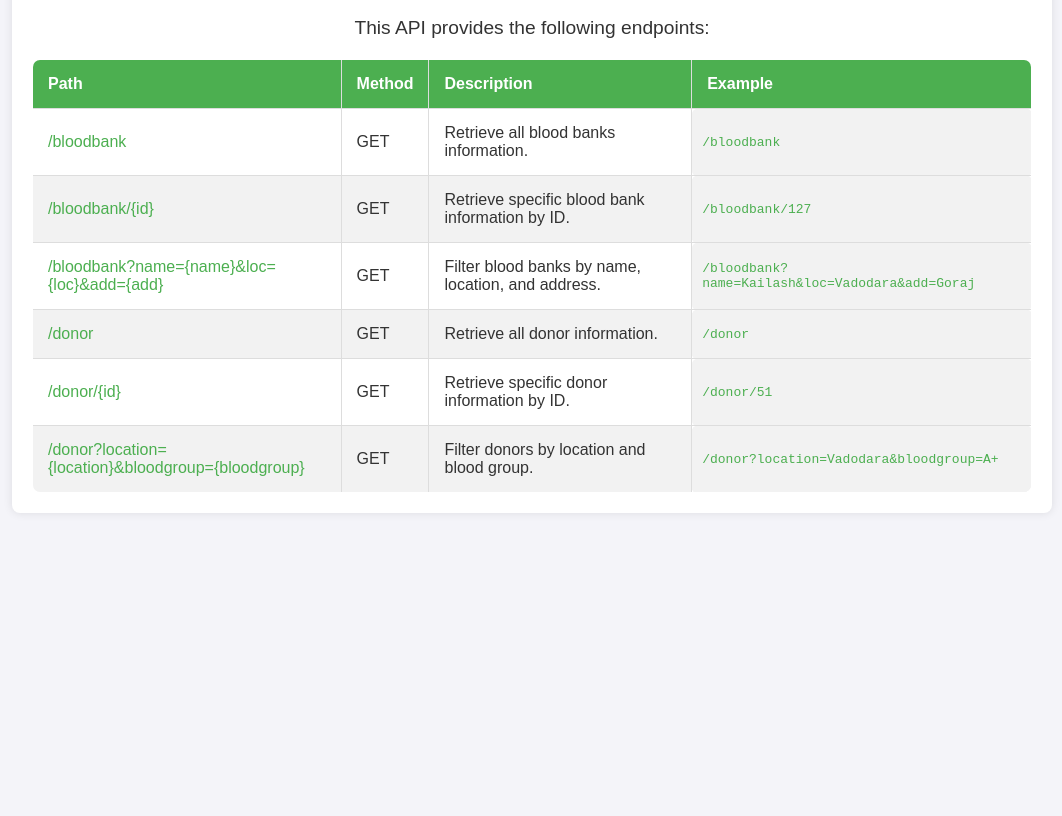
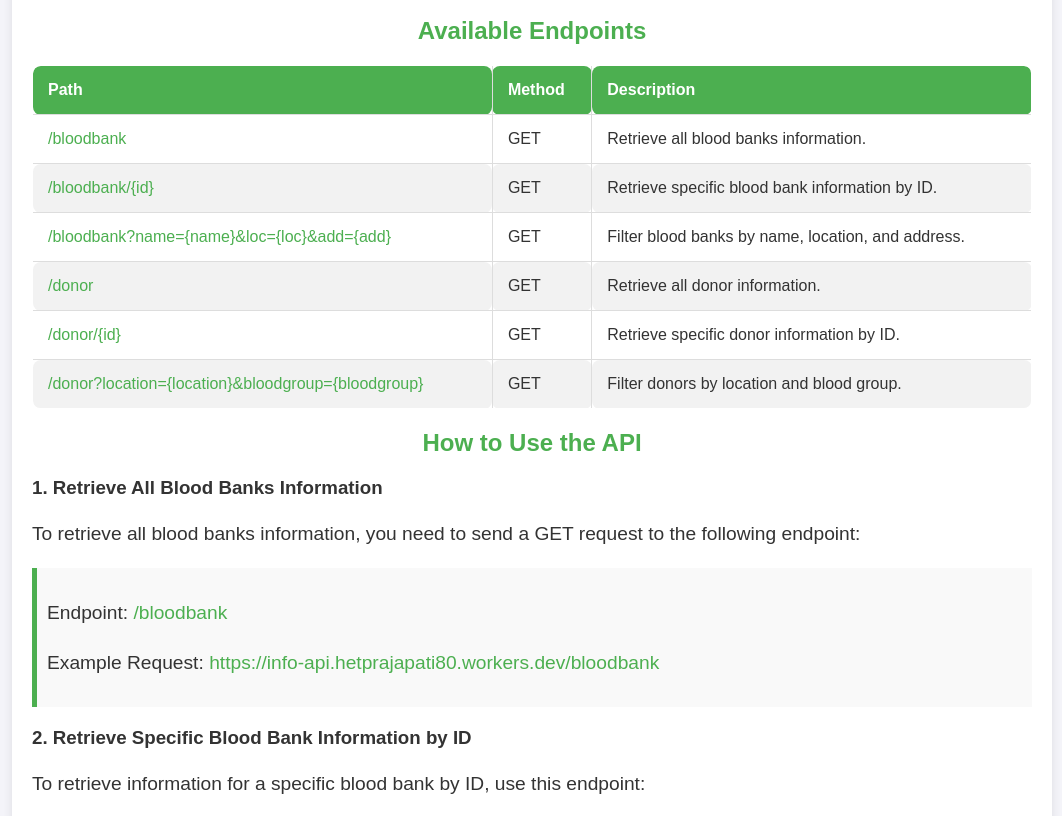
Before and after one commit to prajapatihet/hospitalinfo-api, a plain HTML site: page index.html in a window 1280 px wide. Shown: the part 121-937 px from the top of the page, without its empty margins (108-1170 px from the left). Before the commit the page ends 800 px from the top, so only its background shows below. Drawn offline with Linux system fonts and the light colour scheme.

Commit message:
Update index.html

```diff
--- a/index.html
+++ b/index.html
@@ -19,24 +19,28 @@
             box-shadow: 0 0 10px rgba(0, 0, 0, 0.1);
             border-radius: 8px;
         }
-        h1 {
+        h1, h2 {
             color: #4CAF50;
             text-align: center;
             margin-bottom: 20px;
         }
+        h3 {
+            color: #333;
+            margin-top: 20px;
+        }
         p {
-            text-align: center;
             font-size: 1.2em;
+            line-height: 1.6;
         }
         table {
             width: 100%;
             border-collapse: collapse;
             margin-top: 20px;
-            border-radius: 8px;
-            overflow: hidden;
         }
         table, th, td {
             border: 1px solid #ddd;
+            border-radius: 8px;
+            overflow: hidden;
         }
         th, td {
             padding: 15px;
@@ -49,38 +53,18 @@
         tr:nth-child(even) {
             background-color: #f2f2f2;
         }
-        @media (max-width: 768px) {
-            table, thead, tbody, th, td, tr {
-                display: block;
-                width: 100%;
-            }
-            thead tr {
-                display: none;
-            }
-            tr {
-                margin-bottom: 15px;
-            }
-            td {
-                text-align: right;
-                padding-left: 50%;
-                position: relative;
-            }
-            td::before {
-                content: attr(data-label);
-                position: absolute;
-                left: 0;
-                width: 50%;
-                padding-left: 15px;
-                font-weight: bold;
-                text-align: left;
-            }
-        }
         a {
             color: #4CAF50;
             text-decoration: none;
         }
         a:hover {
             text-decoration: underline;
+        }
+        .instructions {
+            background: #f9f9f9;
+            padding: 10px;
+            border-left: 5px solid #4CAF50;
+            margin-top: 10px;
         }
         .example {
             font-family: monospace;
@@ -94,55 +78,93 @@
 <body>
     <div class="container">
         <h1>API Information</h1>
-        <p>This API provides the following endpoints:</p>
+
+        <h2>Available Endpoints</h2>
         <table>
             <thead>
                 <tr>
                     <th>Path</th>
                     <th>Method</th>
                     <th>Description</th>
-                    <th>Example</th>
                 </tr>
             </thead>
             <tbody>
                 <tr>
-                    <td data-label="Path"><a href="https://info-api.hetprajapati80.workers.dev/bloodbank" target="_blank">/bloodbank</a></td>
-                    <td data-label="Method">GET</td>
-                    <td data-label="Description">Retrieve all blood banks information.</td>
-                    <td data-label="Example" class="example"><a href="https://info-api.hetprajapati80.workers.dev/bloodbank" target="_blank">/bloodbank</a></td>
+                    <td><a href="https://info-api.hetprajapati80.workers.dev/bloodbank" target="_blank">/bloodbank</a></td>
+                    <td>GET</td>
+                    <td>Retrieve all blood banks information.</td>
                 </tr>
                 <tr>
-                    <td data-label="Path"><a href="https://info-api.hetprajapati80.workers.dev/bloodbank/127" target="_blank">/bloodbank/{id}</a></td>
-                    <td data-label="Method">GET</td>
-                    <td data-label="Description">Retrieve specific blood bank information by ID.</td>
-                    <td data-label="Example" class="example"><a href="https://info-api.hetprajapati80.workers.dev/bloodbank/127" target="_blank">/bloodbank/127</a></td>
+                    <td><a href="https://info-api.hetprajapati80.workers.dev/bloodbank/{id}" target="_blank">/bloodbank/{id}</a></td>
+                    <td>GET</td>
+                    <td>Retrieve specific blood bank information by ID.</td>
                 </tr>
                 <tr>
-                    <td data-label="Path"><a href="https://info-api.hetprajapati80.workers.dev/bloodbank?name=Kailash" target="_blank">/bloodbank?name={name}&loc={loc}&add={add}</a></td>
-                    <td data-label="Method">GET</td>
-                    <td data-label="Description">Filter blood banks by name, location, and address.</td>
-                    <td data-label="Example" class="example"><a href="https://info-api.hetprajapati80.workers.dev/bloodbank?name=Kailash&loc=Vadodara&add=Goraj" target="_blank">/bloodbank?name=Kailash&loc=Vadodara&add=Goraj</a></td>
+                    <td><a href="https://info-api.hetprajapati80.workers.dev/bloodbank?name={name}&loc={loc}&add={add}" target="_blank">/bloodbank?name={name}&loc={loc}&add={add}</a></td>
+                    <td>GET</td>
+                    <td>Filter blood banks by name, location, and address.</td>
                 </tr>
                 <tr>
-                    <td data-label="Path"><a href="https://info-api.hetprajapati80.workers.dev/donor" target="_blank">/donor</a></td>
-                    <td data-label="Method">GET</td>
-                    <td data-label="Description">Retrieve all donor information.</td>
-                    <td data-label="Example" class="example"><a href="https://info-api.hetprajapati80.workers.dev/donor" target="_blank">/donor</a></td>
+                    <td><a href="https://info-api.hetprajapati80.workers.dev/donor" target="_blank">/donor</a></td>
+                    <td>GET</td>
+                    <td>Retrieve all donor information.</td>
                 </tr>
                 <tr>
-                    <td data-label="Path"><a href="https://info-api.hetprajapati80.workers.dev/donor/51" target="_blank">/donor/{id}</a></td>
-                    <td data-label="Method">GET</td>
-                    <td data-label="Description">Retrieve specific donor information by ID.</td>
-                    <td data-label="Example" class="example"><a href="https://info-api.hetprajapati80.workers.dev/donor/51" target="_blank">/donor/51</a></td>
+                    <td><a href="https://info-api.hetprajapati80.workers.dev/donor/{id}" target="_blank">/donor/{id}</a></td>
+                    <td>GET</td>
+                    <td>Retrieve specific donor information by ID.</td>
                 </tr>
                 <tr>
-                    <td data-label="Path"><a href="https://info-api.hetprajapati80.workers.dev/donor?location=Vadodara&bloodgroup=A+" target="_blank">/donor?location={location}&bloodgroup={bloodgroup}</a></td>
-                    <td data-label="Method">GET</td>
-                    <td data-label="Description">Filter donors by location and blood group.</td>
-                    <td data-label="Example" class="example"><a href="https://info-api.hetprajapati80.workers.dev/donor?location=Vadodara&bloodgroup=A+" target="_blank">/donor?location=Vadodara&bloodgroup=A+</a></td>
+                    <td><a href="https://info-api.hetprajapati80.workers.dev/donor?location={location}&bloodgroup={bloodgroup}" target="_blank">/donor?location={location}&bloodgroup={bloodgroup}</a></td>
+                    <td>GET</td>
+                    <td>Filter donors by location and blood group.</td>
                 </tr>
             </tbody>
         </table>
+
+        <h2>How to Use the API</h2>
+
+        <h3>1. Retrieve All Blood Banks Information</h3>
+        <p>To retrieve all blood banks information, you need to send a GET request to the following endpoint:</p>
+        <div class="instructions">
+            <p>Endpoint: <a href="https://info-api.hetprajapati80.workers.dev/bloodbank" target="_blank">/bloodbank</a></p>
+            <p>Example Request: <a href="https://info-api.hetprajapati80.workers.dev/bloodbank" target="_blank">https://info-api.hetprajapati80.workers.dev/bloodbank</a></p>
+        </div>
+
+        <h3>2. Retrieve Specific Blood Bank Information by ID</h3>
+        <p>To retrieve information for a specific blood bank by ID, use this endpoint:</p>
+        <div class="instructions">
+            <p>Endpoint: <a href="https://info-api.hetprajapati80.workers.dev/bloodbank/{id}" target="_blank">/bloodbank/{id}</a></p>
+            <p>Example Request: <a href="https://info-api.hetprajapati80.workers.dev/bloodbank/127" target="_blank">https://info-api.hetprajapati80.workers.dev/bloodbank/127</a></p>
+        </div>
+
+        <h3>3. Filter Blood Banks by Name, Location, and Address</h3>
+        <p>To filter blood banks based on name, location, and address, use the following endpoint with query parameters:</p>
+        <div class="instructions">
+            <p>Endpoint: <a href="https://info-api.hetprajapati80.workers.dev/bloodbank?name={name}&loc={loc}&add={add}" target="_blank">/bloodbank?name={name}&loc={loc}&add={add}</a></p>
+            <p>Example Request: <a href="https://info-api.hetprajapati80.workers.dev/bloodbank?name=Kailash&loc=Vadodara&add=Goraj" target="_blank">https://info-api.hetprajapati80.workers.dev/bloodbank?name=Kailash&loc=Vadodara&add=Goraj</a></p>
+        </div>
+
+        <h3>4. Retrieve All Donor Information</h3>
+        <p>To get a list of all donors, send a GET request to:</p>
+        <div class="instructions">
+            <p>Endpoint: <a href="https://info-api.hetprajapati80.workers.dev/donor" target="_blank">/donor</a></p>
+            <p>Example Request: <a href="https://info-api.hetprajapati80.workers.dev/donor" target="_blank">https://info-api.hetprajapati80.workers.dev/donor</a></p>
+        </div>
+
+        <h3>5. Retrieve Specific Donor Information by ID</h3>
+        <p>To access information for a specific donor by ID, use this endpoint:</p>
+        <div class="instructions">
+            <p>Endpoint: <a href="https://info-api.hetprajapati80.workers.dev/donor/{id}" target="_blank">/donor/{id}</a></p>
+            <p>Example Request: <a href="https://info-api.hetprajapati80.workers.dev/donor/51" target="_blank">https://info-api.hetprajapati80.workers.dev/donor/51</a></p>
+        </div>
+
+        <h3>6. Filter Donors by Location and Blood Group</h3>
+        <p>To filter donors based on location and blood group, use this endpoint:</p>
+        <div class="instructions">
+            <p>Endpoint: <a href="https://info-api.hetprajapati80.workers.dev/donor?location={location}&bloodgroup={bloodgroup}" target="_blank">/donor?location={location}&bloodgroup={bloodgroup}</a></p>
+            <p>Example Request: <a href="https://info-api.hetprajapati80.workers.dev/donor?location=Vadodara&bloodgroup=A+" target="_blank">https://info-api.hetprajapati80.workers.dev/donor?location=Vadodara&bloodgroup=A+</a></p>
+        </div>
     </div>
 </body>
 </html>
```
